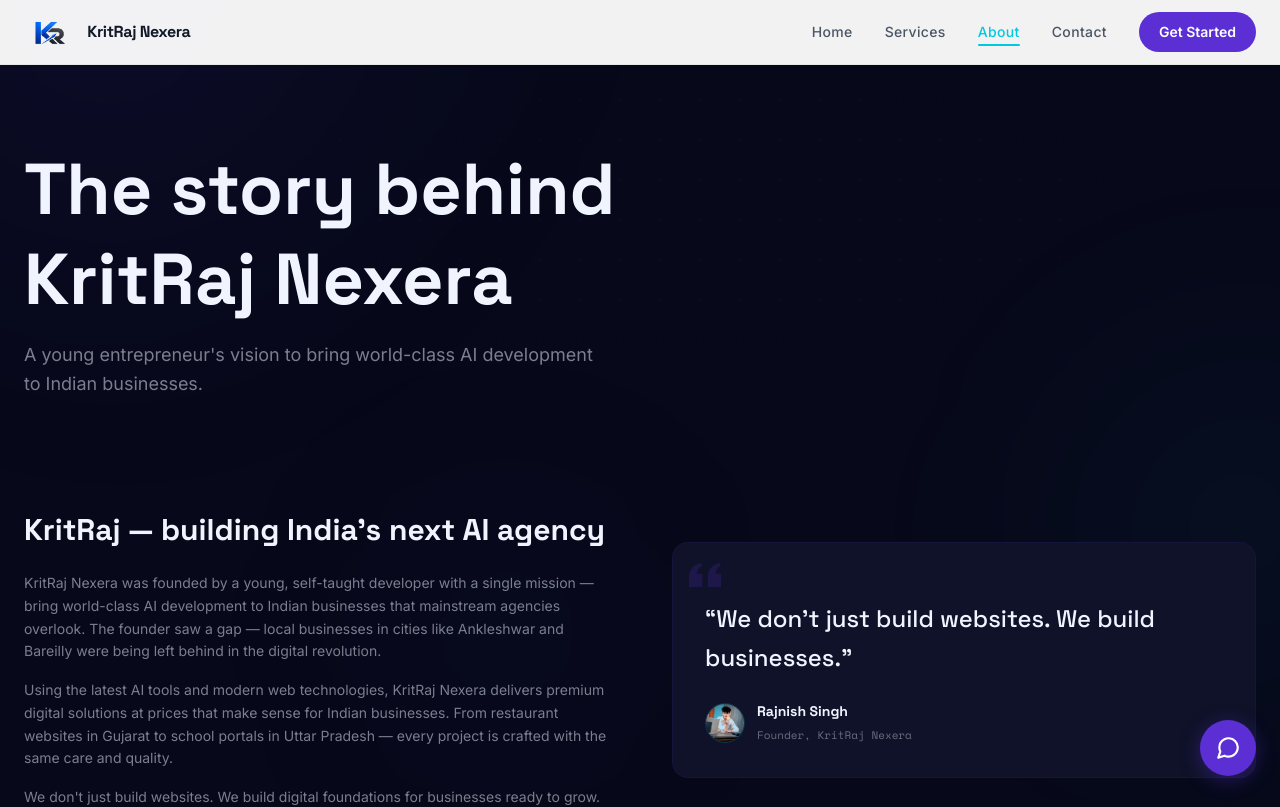
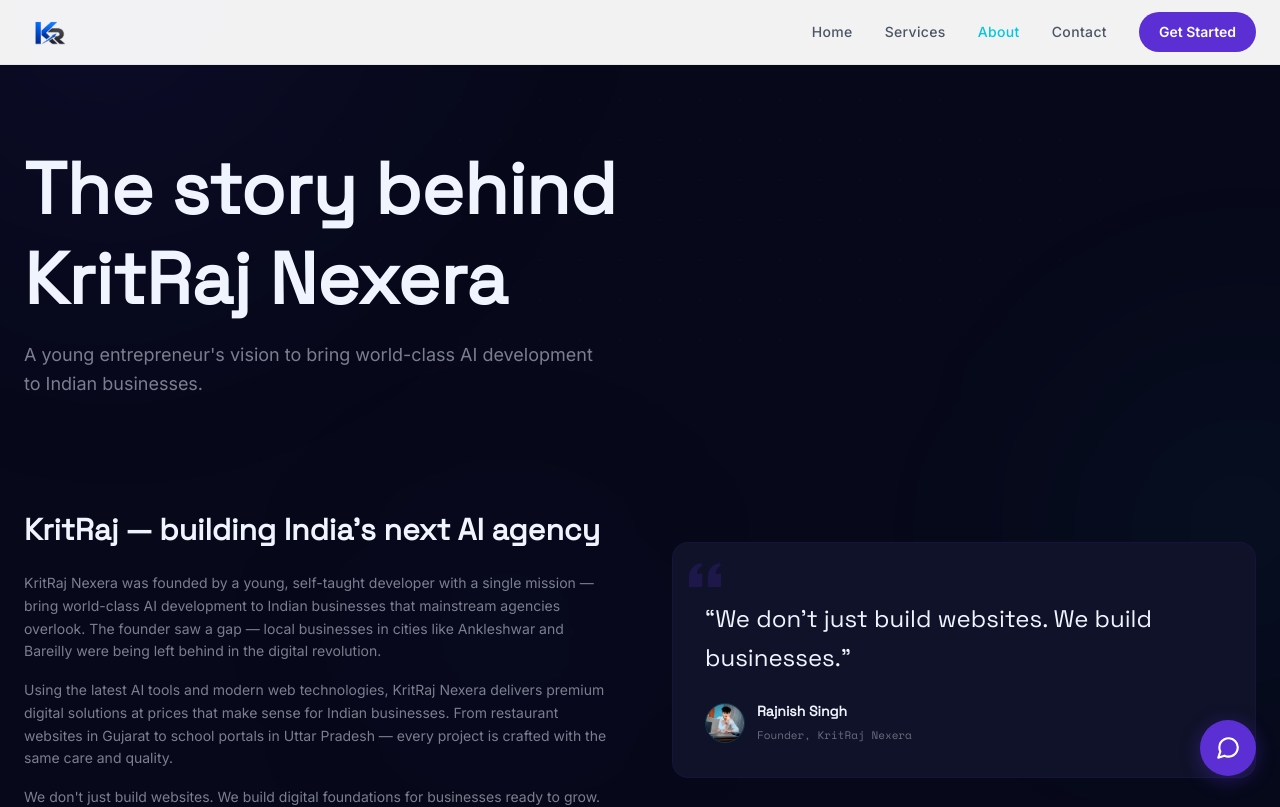
Before and after one commit to kritrajnexera-alt/krn, a Next.js app: page /about in a window 1280 px wide. Shown: the top 807 px of the page. Built offline with nearby package versions, Linux system fonts and the light colour scheme.

Commit message:
perf: reduce font files 72→16, inline SVGs (remove react-icons), Navbar CSS-only (remove FM from layout), reduce CountUp steps, remove ScrollReveal blur

```diff
--- a/package.json
+++ b/package.json
@@ -16,8 +16,7 @@
     "framer-motion": "^12.42.0",
     "next": "16.2.9",
     "react": "19.2.4",
-    "react-dom": "19.2.4",
-    "react-icons": "^5.7.0"
+    "react-dom": "19.2.4"
   },
   "devDependencies": {
     "@tailwindcss/postcss": "^4",
--- a/src/app/globals.css
+++ b/src/app/globals.css
@@ -26,6 +26,38 @@
 
 html {
   scroll-behavior: smooth;
+}
+
+.nav-logo {
+  animation: nav-fade-in 0.6s var(--ease-out-soft) both;
+}
+
+.nav-brand {
+  animation: nav-fade-in 0.5s 0.2s var(--ease-out-soft) both;
+}
+
+@keyframes nav-fade-in {
+  from {
+    opacity: 0;
+    transform: translateX(-8px) scale(0.95);
+  }
+  to {
+    opacity: 1;
+    transform: translateX(0) scale(1);
+  }
+}
+
+.nav-underline-active {
+  animation: nav-underline-in 0.3s var(--ease-precise) both;
+}
+
+@keyframes nav-underline-in {
+  from {
+    transform: scaleX(0);
+  }
+  to {
+    transform: scaleX(1);
+  }
 }
 
 body {
--- a/src/components/Navbar.tsx
+++ b/src/components/Navbar.tsx
@@ -4,7 +4,6 @@
 import Image from "next/image";
 import Link from "next/link";
 import { usePathname } from "next/navigation";
-import { motion, AnimatePresence } from "framer-motion";
 
 const links = [
   { href: "/", label: "Home" },
@@ -18,8 +17,7 @@
   const [mobileOpen, setMobileOpen] = useState(false);
 
   useEffect(() => {
-    const t = setTimeout(() => setMobileOpen(false), 0);
-    return () => clearTimeout(t);
+    setMobileOpen(false);
   }, [pathname]);
 
   return (
@@ -33,34 +31,19 @@
             href="/"
             className="flex items-center gap-3 group focus-visible:outline-none focus-visible:ring-2 focus-visible:ring-nexera-cyan focus-visible:ring-offset-2 focus-visible:ring-offset-white rounded"
           >
-            <motion.div
-              initial={{ opacity: 0, scale: 0.9, x: -10 }}
-              animate={{ opacity: 1, scale: 1, x: 0 }}
-              transition={{ duration: 0.6, ease: [0.22, 1, 0.36, 1] }}
-              className="relative flex-shrink-0"
-            >
-              <motion.div
-                whileHover={{ scale: 1.05 }}
-                transition={{ type: "spring", stiffness: 300, damping: 15 }}
-              >
+            <div className="relative flex-shrink-0 nav-logo">
               <Image
                 src="/Screenshot_2026-06-30_at_9.11.31_AM-removebg-preview.png"
                 alt="KritRaj Nexera"
                 width={110}
                 height={32}
-                  className="h-7 w-auto object-contain"
+                className="h-7 w-auto object-contain transition-transform duration-300 hover:scale-105"
                 priority
               />
-              </motion.div>
-            </motion.div>
-            <motion.span
-              initial={{ opacity: 0, x: -8 }}
-              animate={{ opacity: 1, x: 0 }}
-              transition={{ duration: 0.5, delay: 0.2, ease: [0.22, 1, 0.36, 1] }}
-              className="font-display font-bold text-base tracking-tight text-gray-900 hidden sm:inline"
-            >
+            </div>
+            <span className="font-display font-bold text-base tracking-tight text-gray-900 hidden sm:inline nav-brand">
               KritRaj Nexera
-            </motion.span>
+            </span>
           </Link>
 
           <div className="hidden md:flex items-center gap-8">
@@ -76,68 +59,59 @@
                 >
                   {link.label}
                   {isActive && (
-                    <motion.span
-                      layoutId="nav-underline"
-                      className="absolute -bottom-1 left-0 right-0 h-[2px] bg-nexera-cyan rounded-full"
-                    />
+                    <span className="absolute -bottom-1 left-0 right-0 h-[2px] bg-nexera-cyan rounded-full nav-underline-active" />
                   )}
                 </Link>
               );
             })}
-            <motion.div
-              whileHover={{ scale: 1.03 }}
-              whileTap={{ scale: 0.97 }}
-            >
             <Link
               href="/contact"
-                className="px-5 py-2.5 rounded-full bg-nexera-violet text-white text-sm font-semibold hover:bg-nexera-violet/80 transition-all duration-300 focus-visible:outline-none focus-visible:ring-2 focus-visible:ring-nexera-cyan focus-visible:ring-offset-2 focus-visible:ring-offset-white hover:shadow-[0_0_30px_rgba(91,47,212,0.3)] block"
+              className="px-5 py-2.5 rounded-full bg-nexera-violet text-white text-sm font-semibold hover:bg-nexera-violet/80 transition-all duration-300 focus-visible:outline-none focus-visible:ring-2 focus-visible:ring-nexera-cyan focus-visible:ring-offset-2 focus-visible:ring-offset-white hover:shadow-[0_0_30px_rgba(91,47,212,0.3)] active:scale-[0.97] inline-block"
             >
               Get Started
             </Link>
-            </motion.div>
           </div>
 
           <button
             onClick={() => setMobileOpen(!mobileOpen)}
-            className="md:hidden relative w-6 h-5 flex flex-col justify-center items-center gap-1.5 focus-visible:outline-none focus-visible:ring-2 focus-visible:ring-nexera-cyan focus-visible:ring-offset-2 focus-visible:ring-offset-white rounded"
+            className="md:hidden relative w-6 h-5 flex flex-col justify-center items-center focus-visible:outline-none focus-visible:ring-2 focus-visible:ring-nexera-cyan focus-visible:ring-offset-2 focus-visible:ring-offset-white rounded"
             aria-label={mobileOpen ? "Close menu" : "Open menu"}
             aria-expanded={mobileOpen}
           >
-            <motion.span
-              animate={mobileOpen ? { rotate: 45, y: 4.5 } : { rotate: 0, y: 0 }}
-              className="block w-6 h-[2px] bg-gray-800 rounded-full origin-center"
+            <span
+              className={`block w-6 h-[2px] bg-gray-800 rounded-full origin-center transition-all duration-300 ${
+                mobileOpen ? "rotate-45 translate-y-[3.5px]" : ""
+              }`}
             />
-            <motion.span
-              animate={mobileOpen ? { opacity: 0 } : { opacity: 1 }}
-              className="block w-6 h-[2px] bg-gray-800 rounded-full"
+            <span
+              className={`block w-6 h-[2px] bg-gray-800 rounded-full transition-all duration-300 mt-[5px] ${
+                mobileOpen ? "opacity-0" : ""
+              }`}
             />
-            <motion.span
-              animate={mobileOpen ? { rotate: -45, y: -4.5 } : { rotate: 0, y: 0 }}
-              className="block w-6 h-[2px] bg-gray-800 rounded-full origin-center"
+            <span
+              className={`block w-6 h-[2px] bg-gray-800 rounded-full origin-center transition-all duration-300 mt-[5px] ${
+                mobileOpen ? "-rotate-45 -translate-y-[3.5px]" : ""
+              }`}
             />
           </button>
         </div>
       </nav>
 
-      <AnimatePresence>
-        {mobileOpen && (
-          <motion.div
-            initial={{ opacity: 0, backdropFilter: "blur(0px)" }}
-            animate={{ opacity: 1, backdropFilter: "blur(24px)" }}
-            exit={{ opacity: 0, backdropFilter: "blur(0px)" }}
-            transition={{ duration: 0.3 }}
-            className="fixed inset-0 z-40 bg-white/95 flex flex-col items-center justify-center gap-8"
+      <div
+        className={`fixed inset-0 z-40 bg-white/95 backdrop-blur-2xl flex flex-col items-center justify-center gap-8 transition-all duration-300 ${
+          mobileOpen ? "opacity-100 pointer-events-auto" : "opacity-0 pointer-events-none"
+        }`}
         role="dialog"
         aria-modal="true"
         aria-label="Mobile navigation menu"
       >
-            {links.map((link, i) => (
-              <motion.div
+        {links.map((link) => (
+          <div
             key={link.href}
-                initial={{ opacity: 0, y: 32, filter: "blur(8px)" }}
-                animate={{ opacity: 1, y: 0, filter: "blur(0px)" }}
-                exit={{ opacity: 0, y: 32, filter: "blur(8px)" }}
-                transition={{ delay: i * 0.08, duration: 0.5, ease: [0.22, 1, 0.36, 1] }}
+            className={`transition-all duration-500 ease-out ${
+              mobileOpen ? "opacity-100 translate-y-0" : "opacity-0 translate-y-8"
+            }`}
+            style={{ transitionDelay: links.indexOf(link) * 80 + "ms" }}
           >
             <Link
               href={link.href}
@@ -147,13 +121,12 @@
             >
               {link.label}
             </Link>
-              </motion.div>
+          </div>
         ))}
-            <motion.div
-              initial={{ opacity: 0, y: 32, filter: "blur(8px)" }}
-              animate={{ opacity: 1, y: 0, filter: "blur(0px)" }}
-              exit={{ opacity: 0, y: 32, filter: "blur(8px)" }}
-              transition={{ delay: 0.32, duration: 0.5, ease: [0.22, 1, 0.36, 1] }}
+        <div
+          className={`transition-all duration-500 ease-out delay-[320ms] ${
+            mobileOpen ? "opacity-100 translate-y-0" : "opacity-0 translate-y-8"
+          }`}
         >
           <Link
             href="/contact"
@@ -161,10 +134,8 @@
           >
             Get Started
           </Link>
-            </motion.div>
-          </motion.div>
-        )}
-      </AnimatePresence>
+        </div>
+      </div>
     </>
   );
 }
--- a/src/components/ScrollReveal.tsx
+++ b/src/components/ScrollReveal.tsx
@@ -15,8 +15,8 @@
   return (
     <div ref={ref} className={className}>
       <motion.div
-        initial={{ opacity: 0, y: 40, filter: "blur(4px)" }}
-        animate={inView ? { opacity: 1, y: 0, filter: "blur(0px)" } : {}}
+        initial={{ opacity: 0, y: 40 }}
+        animate={inView ? { opacity: 1, y: 0 } : {}}
         transition={{ delay, duration: 0.7, ease: [0.22, 1, 0.36, 1] }}
       >
         {children}
--- a/src/components/StatsSection.tsx
+++ b/src/components/StatsSection.tsx
@@ -13,7 +13,7 @@
     started.current = true;
 
     const duration = 1500;
-    const steps = 30;
+    const steps = 20;
     const increment = (to - from) / steps;
     let current = from;
     let step = 0;
```
Also changed, not shown: src/app/about/page.tsx (+25 -1 lines), src/app/layout.tsx (+8 -8 lines), 1 other file (tests, documents, lock files or other folders). Lines whose indentation alone changed are shown as unchanged.
